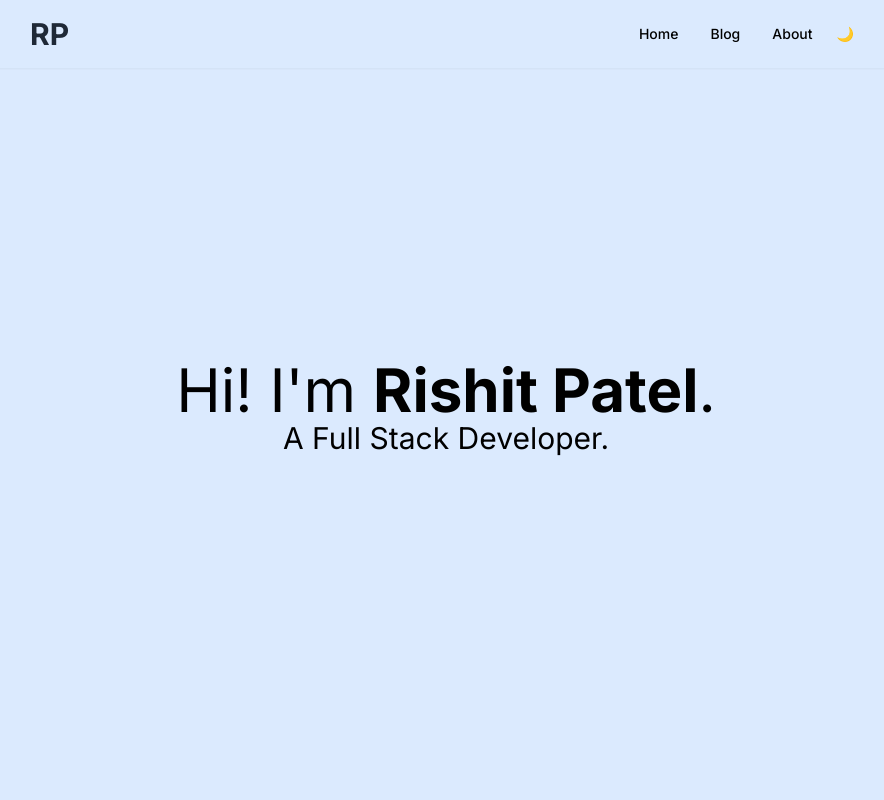
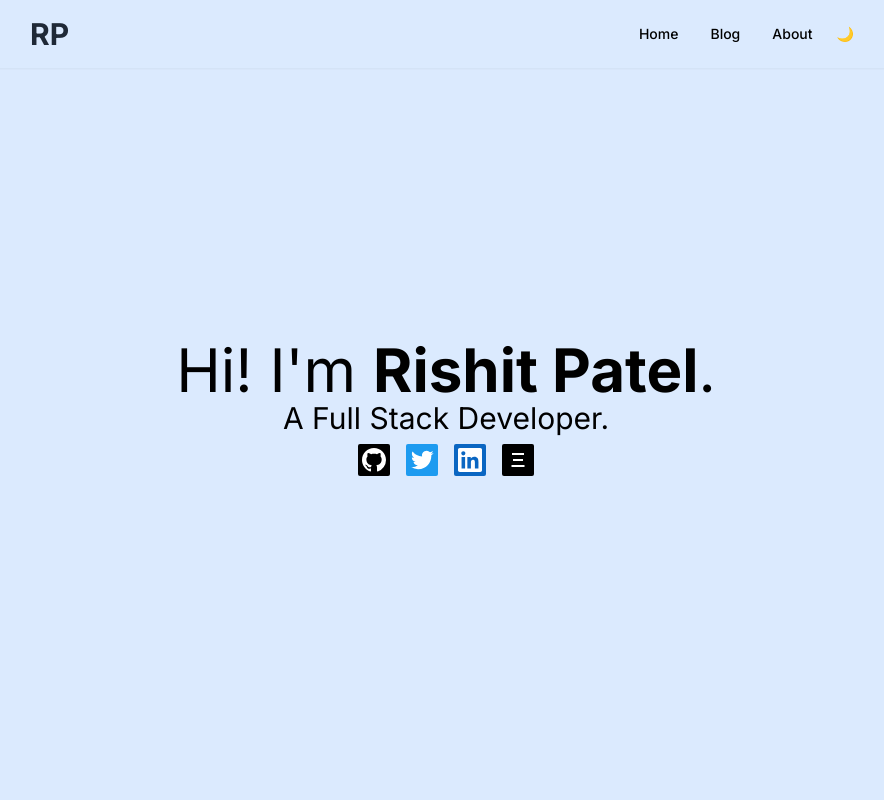
Before and after one commit to imrishit98/rishitpatel.com, a Next.js app: page / in a window 1280 px wide. Shown: the top 800 px of the page, without its empty margins (194-1078 px from the left). Built offline with nearby package versions, Linux system fonts and the light colour scheme.

Commit message:
Add social icons to hero section

```diff
--- /dev/null
+++ b/src/components/icons/socials.js
@@ -0,0 +1,79 @@
+export const GitHubLogo = ({ color, ...props }) => {
+  return (
+    <svg
+      xmlns='http://www.w3.org/2000/svg'
+      width='100%'
+      height='100%'
+      viewBox='0 0 24 24'
+      {...props}
+    >
+      <g fill='none'>
+        <g clipPath='url(#svgIDa)'>
+          <path
+            fill={color || '#fff'}
+            fillRule='evenodd'
+            d='M12 0C5.37 0 0 5.37 0 12c0 5.31 3.435 9.795 8.205 11.385.6.105.825-.255.825-.57 0-.285-.015-1.23-.015-2.235-3.015.555-3.795-.735-4.035-1.41-.135-.345-.72-1.41-1.23-1.695-.42-.225-1.02-.78-.015-.795.945-.015 1.62.87 1.845 1.23 1.08 1.815 2.805 1.305 3.495.99.105-.78.42-1.305.765-1.605-2.67-.3-5.46-1.335-5.46-5.925 0-1.305.465-2.385 1.23-3.225-.12-.3-.54-1.53.12-3.18 0 0 1.005-.315 3.3 1.23.96-.27 1.98-.405 3-.405s2.04.135 3 .405c2.295-1.56 3.3-1.23 3.3-1.23.66 1.65.24 2.88.12 3.18.765.84 1.23 1.905 1.23 3.225 0 4.605-2.805 5.625-5.475 5.925.435.375.81 1.095.81 2.22 0 1.605-.015 2.895-.015 3.3 0 .315.225.69.825.57A12.02 12.02 0 0024 12c0-6.63-5.37-12-12-12z'
+            clipRule='evenodd'
+          ></path>
+        </g>
+        <defs>
+          <clipPath id='svgIDa'>
+            <path fill={color || '#fff'} d='M0 0h24v24H0z'></path>
+          </clipPath>
+        </defs>
+      </g>
+    </svg>
+  );
+};
+
+export const LinkedInLogo = ({ color, ...props }) => {
+  return (
+    <svg
+      xmlns='http://www.w3.org/2000/svg'
+      width='100%'
+      height='100%'
+      viewBox='0 0 256 256'
+      {...props}
+    >
+      <path
+        fill={color || '#fff'}
+        d='M218.123 218.127h-37.931v-59.403c0-14.165-.253-32.4-19.728-32.4-19.756 0-22.779 15.434-22.779 31.369v60.43h-37.93V95.967h36.413v16.694h.51a39.907 39.907 0 0135.928-19.733c38.445 0 45.533 25.288 45.533 58.186l-.016 67.013zM56.955 79.27c-12.157.002-22.014-9.852-22.016-22.009-.002-12.157 9.851-22.014 22.008-22.016 12.157-.003 22.014 9.851 22.016 22.008A22.013 22.013 0 0156.955 79.27m18.966 138.858H37.95V95.967h37.97v122.16zM237.033.018H18.89C8.58-.098.125 8.161-.001 18.471v219.053c.122 10.315 8.576 18.582 18.89 18.474h218.144c10.336.128 18.823-8.139 18.966-18.474V18.454c-.147-10.33-8.635-18.588-18.966-18.453'
+      ></path>
+    </svg>
+  );
+};
+
+export const TwitterLogo = ({ color, ...props }) => {
+  return (
+    <svg
+      xmlns='http://www.w3.org/2000/svg'
+      width='100%'
+      height='100%'
+      viewBox='0 0 24 24'
+      {...props}
+    >
+      <path
+        fill={color || '#fff'}
+        d='M23.643 4.937c-.835.37-1.732.62-2.675.733a4.67 4.67 0 002.048-2.578 9.3 9.3 0 01-2.958 1.13 4.66 4.66 0 00-7.938 4.25 13.229 13.229 0 01-9.602-4.868c-.4.69-.63 1.49-.63 2.342A4.66 4.66 0 003.96 9.824a4.647 4.647 0 01-2.11-.583v.06a4.66 4.66 0 003.737 4.568 4.692 4.692 0 01-2.104.08 4.661 4.661 0 004.352 3.234 9.348 9.348 0 01-5.786 1.995 9.5 9.5 0 01-1.112-.065 13.175 13.175 0 007.14 2.093c8.57 0 13.255-7.098 13.255-13.254 0-.2-.005-.402-.014-.602a9.47 9.47 0 002.323-2.41l.002-.003z'
+      ></path>
+    </svg>
+  );
+};
+
+export const EthereumLogo = ({ color, ...props }) => {
+  return (
+    <svg
+      xmlns='http://www.w3.org/2000/svg'
+      width='100%'
+      height='100%'
+      fill='none'
+      viewBox='0 0 24 24'
+      {...props}
+    >
+      <path
+        fill={color || '#fff'}
+        d='M6 5h12v2H6m1 4h10v2H7m-1.5 4h13v2h-13'
+      ></path>
+    </svg>
+  );
+};
--- /dev/null
+++ b/src/components/ui/buttons.js
@@ -0,0 +1,15 @@
+import Link from 'next/link';
+
+export const SocialIconBtn = ({ link, className, children }) => {
+  return (
+    <Link href={link}>
+      <a
+        target='_blank'
+        rel='noopener noreferrer'
+        className={'p-1 w-8 rounded-sm ' + className}
+      >
+        {children}
+      </a>
+    </Link>
+  );
+};
--- a/src/components/ui/heros.js
+++ b/src/components/ui/heros.js
@@ -1,9 +1,18 @@
+import Link from 'next/link';
+import {
+  EthereumLogo,
+  GitHubLogo,
+  LinkedInLogo,
+  TwitterLogo,
+} from '../icons/socials';
+import { SocialIconBtn } from './buttons';
 import { Container } from './containers';
 
 export const HomepageHero = () => {
   return (
     <section>
-      <Container className='flex flex-col justify-center items-center text-center h-[85vh] 3xl:h-[50vh]'>
+      <Container className='flex flex-col justify-center items-center gap-2 text-center h-[85vh] 3xl:h-[50vh]'>
+        <div className='hero-text'>
           <h1 className='text-5xl md:text-6xl'>
             Hi! I&apos;m <br className='md:hidden' />
             <strong>Rishit Patel</strong>.
@@ -34,6 +43,33 @@ export const HomepageHero = () => {
               Developer.
             </span>
           </span>
+        </div>
+        <div className='flex gap-4 social-icons'>
+          <SocialIconBtn
+            link='https://github.com/imrishit98'
+            className='bg-current'
+          >
+            <GitHubLogo />
+          </SocialIconBtn>
+          <SocialIconBtn
+            link='https://twitter.com/imrishit98'
+            className='bg-[#1d9bf0]'
+          >
+            <TwitterLogo />
+          </SocialIconBtn>
+          <SocialIconBtn
+            link='https://www.linkedin.com/in/imrishit98'
+            className='bg-[#0A66C2]'
+          >
+            <LinkedInLogo />
+          </SocialIconBtn>
+          <SocialIconBtn
+            link='https://rishitpatel.eth.xyz'
+            className='bg-black text-white'
+          >
+            <EthereumLogo />
+          </SocialIconBtn>
+        </div>
       </Container>
     </section>
   );
```
Lines whose indentation alone changed are shown as unchanged.
